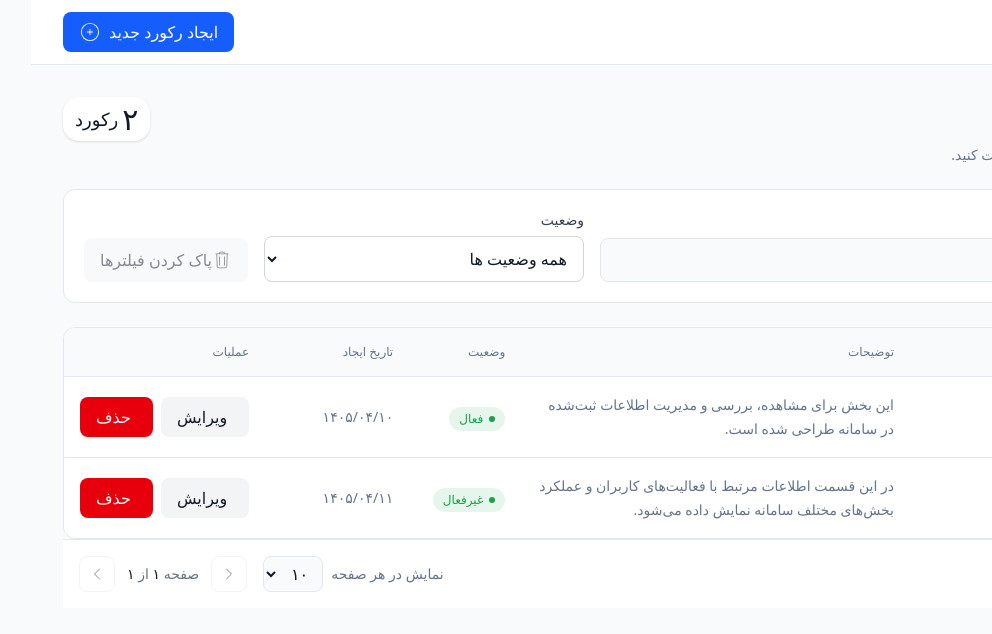
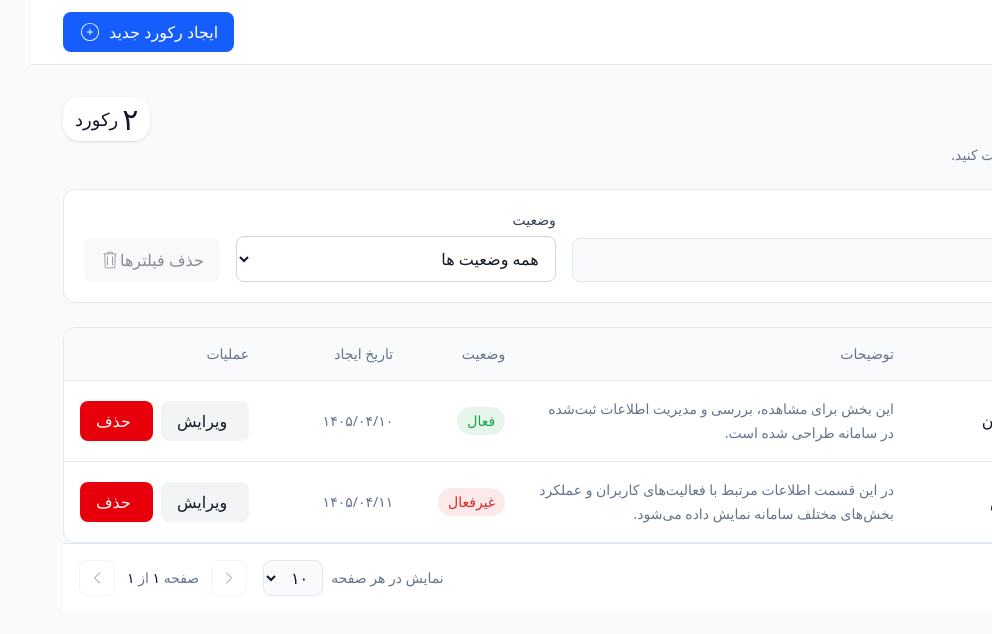
Before and after one commit to vahid-haidary/react-records-management, a React (Vite) app: page / in a window 1280 px wide. Shown: the top 634 px of the page, without its empty margins (288-1280 px from the left). Built offline with nearby package versions, Linux system fonts and the light colour scheme; grey boxes are pictures that could not be loaded.

Commit message:
style: font size changed

```diff
--- a/src/features/records/components/records-filters/RecordsFilter.tsx
+++ b/src/features/records/components/records-filters/RecordsFilter.tsx
@@ -63,8 +63,8 @@ export function RecordsFilters({
           onClick={onClear}
           className="h-11 shrink-0"
         >
+          <span>حذف فیلترها</span>
           <CiTrash size={20} />
-          <span>پاک کردن فیلترها</span>
         </Button>
       </div>
     </section>
--- a/src/features/records/components/records-pagination/RecordsPagination.tsx
+++ b/src/features/records/components/records-pagination/RecordsPagination.tsx
@@ -58,7 +58,7 @@ export function RecordsPagination({
               aria-label="صفحه قبل"
               className="flex h-9 w-9 items-center justify-center rounded-lg border border-border text-text transition-colors hover:bg-background disabled:cursor-not-allowed disabled:opacity-50"
             >
-              <ChevronRightIcon className="h-4 w-4" aria-hidden="true" />
+              <ChevronRightIcon className="h-4 w-4" />
             </button>
 
             <span className="whitespace-nowrap text-sm text-text-muted">
@@ -79,7 +79,7 @@ export function RecordsPagination({
               aria-label="صفحه بعد"
               className="flex h-9 w-9 items-center justify-center rounded-lg border border-border text-text transition-colors hover:bg-background disabled:cursor-not-allowed disabled:opacity-50"
             >
-              <ChevronLeftIcon className="h-4 w-4" aria-hidden="true" />
+              <ChevronLeftIcon className="h-4 w-4" />
             </button>
           </div>
         </div>
--- a/src/features/records/components/records-table/RecordActions.tsx
+++ b/src/features/records/components/records-table/RecordActions.tsx
@@ -22,7 +22,7 @@ export function RecordActions({
         onClick={() => onEdit(record)}
         className="min-h-10 gap-1.5 px-3 text-sm"
       >
-        <CiEdit size={19} aria-hidden="true" />
+        <CiEdit size={19} />
         <span>ویرایش</span>
       </Button>
 
@@ -32,7 +32,7 @@ export function RecordActions({
         onClick={() => onDelete(record)}
         className="min-h-10 gap-1.5 px-3 text-sm"
       >
-        <CiTrash size={19} aria-hidden="true" />
+        <CiTrash size={19} />
         <span>حذف</span>
       </Button>
     </div>
--- a/src/features/records/components/records-table/RecordStatusBadge.tsx
+++ b/src/features/records/components/records-table/RecordStatusBadge.tsx
@@ -1,13 +1,17 @@
 import type { RecordItem } from "../../types/record.types";
-
 interface RecordStatusBadgeProps {
   record: RecordItem;
 }
 
 export function RecordStatusBadge({ record }: RecordStatusBadgeProps) {
+  const isActive = record.status.key === "active";
+
   return (
-    <span className="inline-flex shrink-0 items-center gap-1.5 rounded-full bg-success/10 px-2.5 py-1 text-xs font-medium text-success">
-      <span className="h-1.5 w-1.5 rounded-full bg-success" />
+    <span
+      className={`inline-flex shrink-0 items-center gap-1.5 rounded-full px-2.5 py-1 text-sm font-medium ${
+        isActive ? "bg-success/10 text-success" : "bg-danger/10 text-danger"
+      }`}
+    >
       {record.status.value}
     </span>
   );
--- a/src/features/records/components/records-table/RecordTableRow.tsx
+++ b/src/features/records/components/records-table/RecordTableRow.tsx
@@ -32,7 +32,7 @@ export function RecordsTableRow({
       <td className="px-4 py-4 align-middle">
         <p
           title={record.title}
-          className="max-w-52 truncate text-sm font-semibold text-text"
+          className="max-w-52 truncate text-base font-semibold text-text"
         >
           {record.title}
         </p>
--- a/src/features/records/components/records-table/RecordsTable.tsx
+++ b/src/features/records/components/records-table/RecordsTable.tsx
@@ -8,6 +8,16 @@ interface RecordsTableProps {
   onDelete: (record: RecordItem) => void;
 }
 
+const COLUMNS = [
+  { label: "شناسه", className: "w-20" },
+  { label: "تصویر", className: "w-24" },
+  { label: "عنوان", className: "min-w-48" },
+  { label: "توضیحات", className: "min-w-72" },
+  { label: "وضعیت", className: "w-28" },
+  { label: "تاریخ ایجاد", className: "w-36" },
+  { label: "عملیات", className: "w-32" },
+] as const;
+
 export function RecordsTable({ records, onEdit, onDelete }: RecordsTableProps) {
   return (
     <div className="w-full">
@@ -17,33 +27,14 @@ export function RecordsTable({ records, onEdit, onDelete }: RecordsTableProps) {
           <table className="w-full min-w-245 border-collapse text-right">
             <thead>
               <tr className="border-b border-border bg-background">
-                <th className="w-20 px-4 py-4 text-xs font-semibold text-text-muted">
-                  شناسه
-                </th>
-
-                <th className="w-24 px-4 py-4 text-xs font-semibold text-text-muted">
-                  تصویر
-                </th>
-
-                <th className="min-w-48 px-4 py-4 text-xs font-semibold text-text-muted">
-                  عنوان
-                </th>
-
-                <th className="min-w-72 px-4 py-4 text-xs font-semibold text-text-muted">
-                  توضیحات
-                </th>
-
-                <th className="w-28 px-4 py-4 text-xs font-semibold text-text-muted">
-                  وضعیت
-                </th>
-
-                <th className="w-36 px-4 py-4 text-xs font-semibold text-text-muted">
-                  تاریخ ایجاد
-                </th>
-
-                <th className="w-32 px-4 py-4 text-xs font-semibold text-text-muted">
-                  عملیات
-                </th>
+                {COLUMNS.map(({ label, className }) => (
+                  <th
+                    key={label}
+                    className={`${className} px-4 py-4 text-sm font-semibold text-text-muted`}
+                  >
+                    {label}
+                  </th>
+                ))}
               </tr>
             </thead>
 
--- a/src/shared/ui/modal/modal.tsx
+++ b/src/shared/ui/modal/modal.tsx
@@ -57,7 +57,7 @@ export function Modal({ open, title, children, onClose }: ModalProps) {
             aria-label="بستن"
             className="shrink-0 rounded-lg p-2 text-text-muted transition-colors hover:bg-background hover:text-text"
           >
-            <XMarkIcon className="h-5 w-5" aria-hidden="true" />
+            <XMarkIcon className="h-5 w-5" />
           </button>
         </div>
 
```
Also changed, not shown: src/features/records/components/record-modals/RecordForm.tsx (+14 -18 lines).
